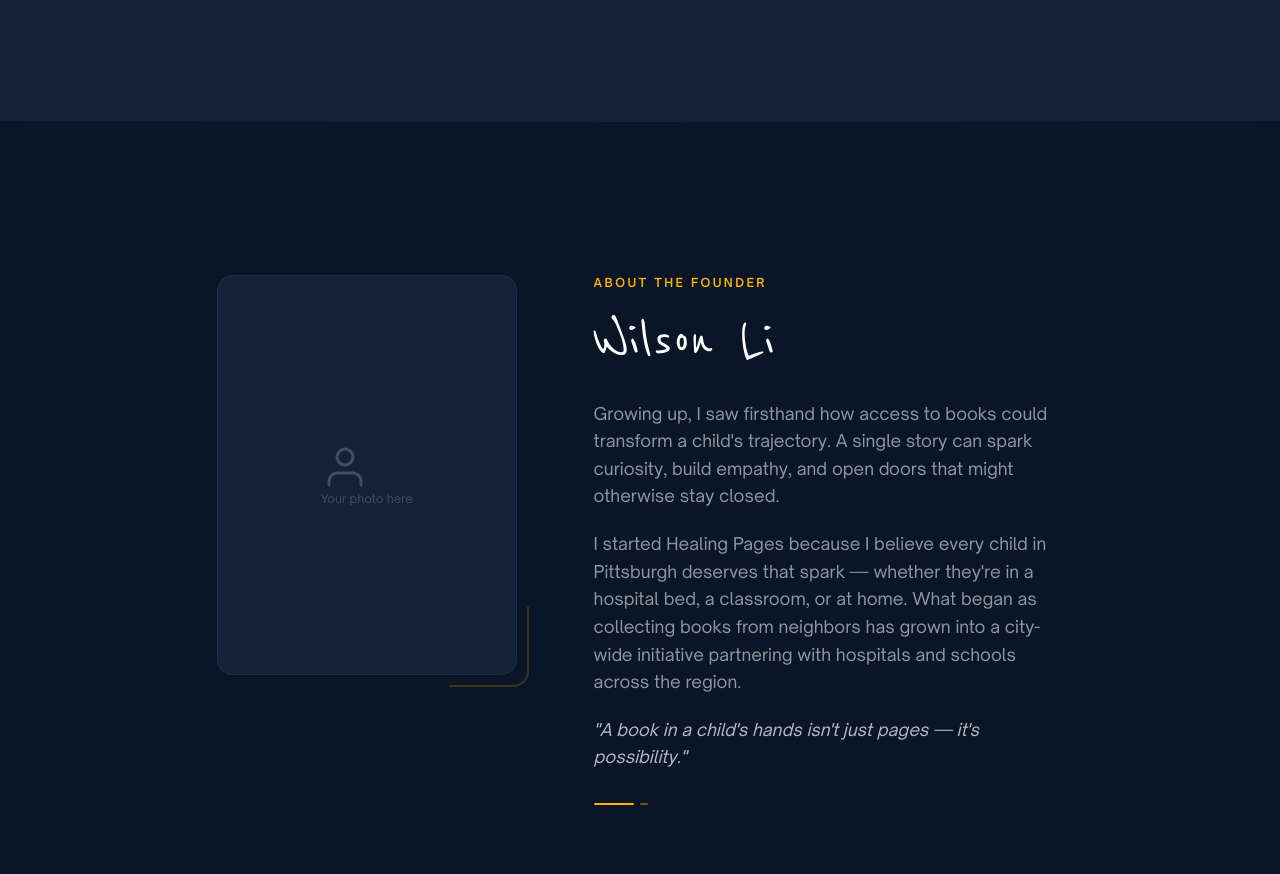
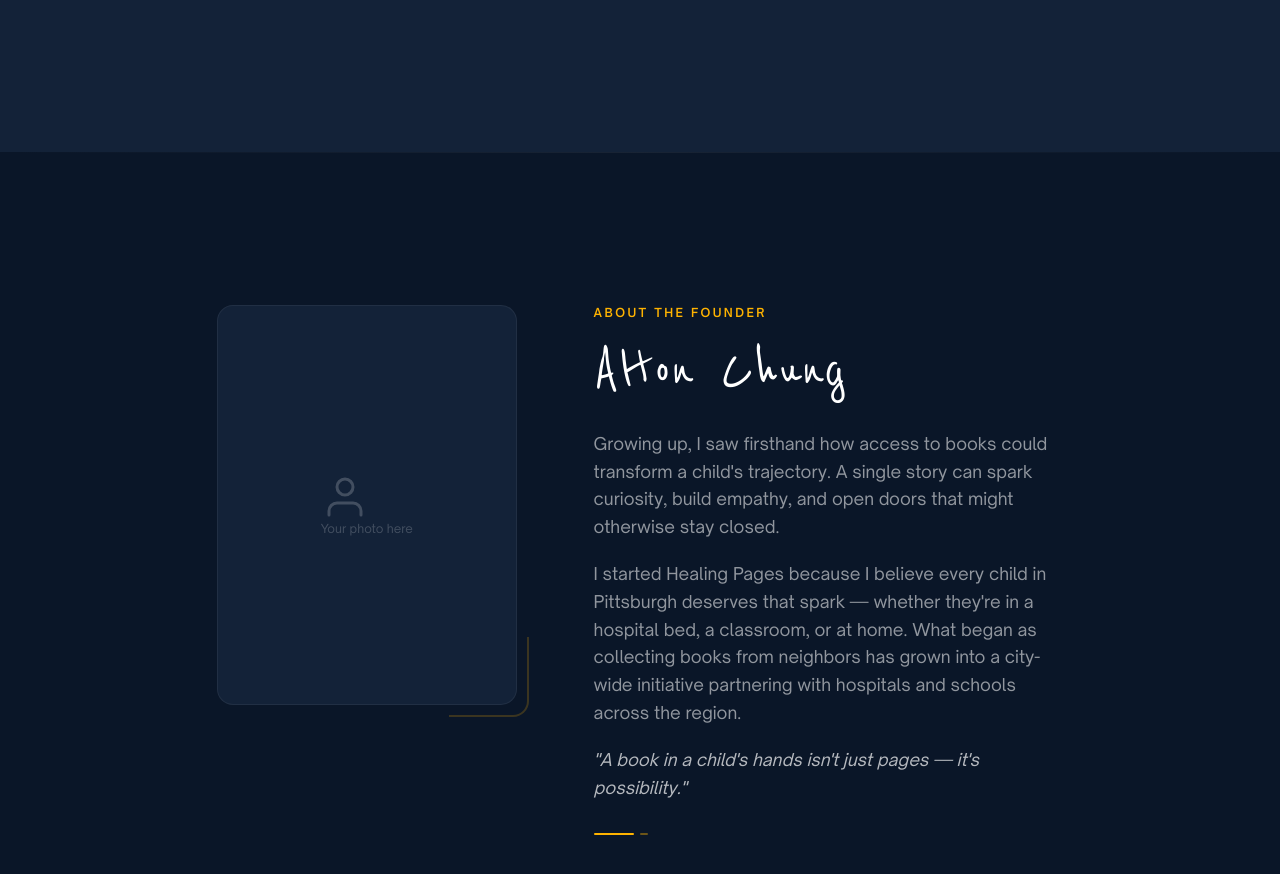
Before and after one commit to wilson-li3/HealingPages, a React (Vite) app: page / in a window 1280 px wide. Shown: the part 4740-5614 px from the top of the page. Built offline with nearby package versions, Linux system fonts and the light colour scheme.

Commit message:
snapping across pages

```diff
--- a/src/App.tsx
+++ b/src/App.tsx
@@ -2,8 +2,7 @@ import Header from './components/Header';
 import Hero from './components/Hero';
 import ImpactCounter from './components/ImpactCounter';
 import MedicalWhy from './components/MedicalWhy';
-import About from './components/About';
-import Footer from './components/Footer';
+import { Founder, Partners, Acknowledgements } from './components/About';
 import CustomCursor from './components/CustomCursor';
 
 function App() {
@@ -14,8 +13,9 @@ function App() {
       <Hero />
       <ImpactCounter />
       <MedicalWhy />
-      <About />
-      <Footer />
+      <Founder />
+      <Partners />
+      <Acknowledgements />
     </main>
   );
 }
--- a/src/components/About.tsx
+++ b/src/components/About.tsx
@@ -1,4 +1,20 @@
 import { useEffect, useRef, useState } from 'react';
+
+function useInView(threshold = 0.1) {
+  const ref = useRef<HTMLDivElement>(null);
+  const [inView, setInView] = useState(false);
+  useEffect(() => {
+    const el = ref.current;
+    if (!el) return;
+    const obs = new IntersectionObserver(
+      ([entry]) => { if (entry.isIntersecting) { setInView(true); obs.disconnect(); } },
+      { threshold },
+    );
+    obs.observe(el);
+    return () => obs.disconnect();
+  }, [threshold]);
+  return { ref, inView };
+}
 
 const PARTNERS = [
   'UPMC Children\'s Hospital of Pittsburgh',
@@ -15,39 +31,29 @@ const ACKNOWLEDGEMENTS = [
   'Families who share the gift of literacy with their communities',
 ];
 
-export default function About() {
-  const ref = useRef<HTMLDivElement>(null);
-  const [inView, setInView] = useState(false);
-
-  useEffect(() => {
-    const el = ref.current;
-    if (!el) return;
-    const obs = new IntersectionObserver(
-      ([entry]) => { if (entry.isIntersecting) { setInView(true); obs.disconnect(); } },
-      { threshold: 0.1 },
-    );
-    obs.observe(el);
-    return () => obs.disconnect();
-  }, []);
+/* ── Founder ── */
+export function Founder() {
+  const { ref, inView } = useInView();
 
   return (
-    <section id="about" ref={ref} className="relative bg-navy overflow-hidden" style={{ padding: 'clamp(6rem, 12vw, 11rem) 0' }}>
-      {/* Top border */}
+    <section
+      id="about"
+      ref={ref}
+      className="relative bg-navy overflow-hidden snap-section flex items-center"
+      style={{ minHeight: '100vh', padding: 'clamp(6rem, 12vw, 11rem) 0' }}
+    >
       <div className="absolute top-0 left-0 right-0 h-px bg-gradient-to-r from-transparent via-white/[0.06] to-transparent" />
 
       <div className="relative w-full" style={{ maxWidth: '1000px', margin: '0 auto', padding: '0 clamp(2rem, 6vw, 6rem)' }}>
-
-        {/* ── Founder Section ── */}
         <div
           className={`grid grid-cols-1 lg:grid-cols-[300px_1fr] items-start transition-all duration-700 ${
             inView ? 'opacity-100 translate-y-0' : 'opacity-0 translate-y-8'
           }`}
-          style={{ gap: 'clamp(3rem, 6vw, 5rem)', marginBottom: 'clamp(6rem, 12vw, 10rem)' }}
+          style={{ gap: 'clamp(3rem, 6vw, 5rem)' }}
         >
           {/* Photo placeholder */}
           <div className="relative mx-auto lg:mx-0 w-full" style={{ maxWidth: '300px' }}>
             <div className="aspect-[3/4] rounded-2xl bg-navy-light border border-white/[0.06] overflow-hidden flex items-center justify-center">
-              {/* Replace with <img src="/founder.jpg" alt="Wilson Li, founder of Healing Pages" className="w-full h-full object-cover" /> */}
               <div className="text-center px-6">
                 <svg width="48" height="48" viewBox="0 0 24 24" fill="none" stroke="currentColor" strokeWidth="1.5" strokeLinecap="round" strokeLinejoin="round" className="text-white/20 mx-auto mb-3">
                   <path d="M20 21v-2a4 4 0 00-4-4H8a4 4 0 00-4 4v2" />
@@ -56,7 +62,6 @@ export default function About() {
                 <p className="text-white/20 text-xs font-body">Your photo here</p>
               </div>
             </div>
-            {/* Decorative corner accent */}
             <div className="absolute -bottom-3 -right-3 w-20 h-20 border-r-2 border-b-2 border-accent-yellow/20 rounded-br-2xl" aria-hidden="true" />
           </div>
 
@@ -69,7 +74,7 @@ export default function About() {
               className="font-display text-white leading-[0.95]"
               style={{ fontSize: 'clamp(2.5rem, 5vw, 4rem)', marginTop: '1.25rem', marginBottom: '1.75rem' }}
             >
-              Wilson Li
+              Alton Chung
             </h2>
             <div className="text-white/55 leading-relaxed font-body" style={{ fontSize: 'clamp(0.95rem, 1.6vw, 1.0625rem)' }}>
               <p>
@@ -87,22 +92,37 @@ export default function About() {
                 "A book in a child's hands isn't just pages — it's possibility."
               </p>
             </div>
-            {/* Decorative line */}
             <div className="flex items-center gap-1.5" style={{ marginTop: '2rem' }}>
               <span className="inline-block w-10 h-[2px] bg-accent-yellow rounded-full" />
               <span className="inline-block w-2 h-[2px] bg-accent-yellow/40 rounded-full" />
             </div>
           </div>
         </div>
+      </div>
+    </section>
+  );
+}
 
-        {/* ── Partners ── */}
+/* ── Partners ── */
+export function Partners() {
+  const { ref, inView } = useInView();
+
+  return (
+    <section
+      id="partners"
+      ref={ref}
+      className="relative bg-navy-light overflow-hidden snap-section flex items-center"
+      style={{ minHeight: '100vh', padding: 'clamp(6rem, 12vw, 11rem) 0' }}
+    >
+      <div className="absolute top-0 left-0 right-0 h-px bg-gradient-to-r from-transparent via-white/[0.06] to-transparent" />
+
       <div
-          className={`transition-all duration-700 delay-200 ${
+        className={`relative w-full transition-all duration-700 ${
           inView ? 'opacity-100 translate-y-0' : 'opacity-0 translate-y-8'
         }`}
-          style={{ marginBottom: 'clamp(6rem, 12vw, 10rem)' }}
+        style={{ maxWidth: '1000px', margin: '0 auto', padding: '0 clamp(2rem, 6vw, 6rem)' }}
       >
-          <div className="text-center" style={{ marginBottom: 'clamp(2.5rem, 5vw, 3.5rem)' }}>
+        <div className="text-center" style={{ marginBottom: 'clamp(3rem, 6vw, 4.5rem)' }}>
           <span className="text-medical-blue text-xs font-semibold tracking-[0.2em] uppercase font-body block">
             Current Partners
           </span>
@@ -126,15 +146,54 @@ export default function About() {
           ))}
         </div>
       </div>
+    </section>
+  );
+}
 
-        {/* ── Acknowledgements ── */}
+/* ── Acknowledgements (includes footer at bottom) ── */
+
+const FOOTER_LINKS = [
+  {
+    heading: 'Pages',
+    items: [
+      { label: 'Impact', href: '#impact' },
+      { label: 'Medical Why', href: '#medical-why' },
+      { label: 'About', href: '#about' },
+      { label: 'Partners', href: '#partners' },
+      { label: 'Acknowledgements', href: '#acknowledgements' },
+    ],
+  },
+  {
+    heading: 'Get Involved',
+    items: [
+      { label: 'Donate Books', href: '#donate' },
+      { label: 'Schedule Pickup', href: '#schedule' },
+      { label: 'Volunteer', href: '#volunteer' },
+    ],
+  },
+];
+
+export function Acknowledgements() {
+  const { ref, inView } = useInView();
+
+  return (
+    <section
+      id="acknowledgements"
+      ref={ref}
+      className="relative bg-navy overflow-hidden snap-section flex flex-col justify-between"
+      style={{ minHeight: '100vh' }}
+    >
+      <div className="absolute top-0 left-0 right-0 h-px bg-gradient-to-r from-transparent via-white/[0.06] to-transparent" />
+
+      {/* Acknowledgements content */}
       <div
-          id="acknowledgements"
-          className={`transition-all duration-700 delay-300 ${
+        className={`relative w-full flex-1 flex items-center transition-all duration-700 ${
           inView ? 'opacity-100 translate-y-0' : 'opacity-0 translate-y-8'
         }`}
+        style={{ padding: 'clamp(4rem, 8vw, 6rem) 0' }}
       >
-          <div className="text-center" style={{ marginBottom: 'clamp(2.5rem, 5vw, 3.5rem)' }}>
+        <div className="w-full" style={{ maxWidth: '1000px', margin: '0 auto', padding: '0 clamp(2rem, 6vw, 6rem)' }}>
+          <div className="text-center" style={{ marginBottom: 'clamp(3rem, 6vw, 4.5rem)' }}>
             <span className="text-accent-orange text-xs font-semibold tracking-[0.2em] uppercase font-body block">
               Thank You
             </span>
@@ -166,6 +225,45 @@ export default function About() {
           </div>
         </div>
       </div>
+
+      {/* Footer pinned to bottom */}
+      <footer className="border-t border-white/[0.06]">
+        <div className="w-full" style={{ maxWidth: '1000px', margin: '0 auto', padding: '0 clamp(2rem, 6vw, 6rem)' }}>
+          <div
+            className="grid grid-cols-1 md:grid-cols-[1.4fr_1fr_1fr]"
+            style={{ gap: 'clamp(2rem, 4vw, 3rem)', padding: 'clamp(2.5rem, 5vw, 3.5rem) 0' }}
+          >
+            <div>
+              <a href="/" className="font-display text-white leading-none select-none" style={{ fontSize: 'clamp(1.75rem, 3vw, 2.25rem)' }}>
+                Healing Pages
+              </a>
+              <p className="text-white/40 text-xs leading-relaxed max-w-xs" style={{ marginTop: '0.75rem' }}>
+                Prescribing literacy to children in Pittsburgh's hospitals and schools.
+              </p>
+            </div>
+            {FOOTER_LINKS.map((col) => (
+              <div key={col.heading}>
+                <h4 className="text-[11px] font-semibold tracking-[0.15em] uppercase text-white/30" style={{ marginBottom: '1rem' }}>
+                  {col.heading}
+                </h4>
+                <ul className="flex flex-col" style={{ gap: '0.625rem' }}>
+                  {col.items.map((link) => (
+                    <li key={link.href}>
+                      <a href={link.href} className="text-xs text-white/45 transition-colors duration-200 hover:text-white cursor-pointer">
+                        {link.label}
+                      </a>
+                    </li>
+                  ))}
+                </ul>
+              </div>
+            ))}
+          </div>
+          <div className="border-t border-white/[0.06] flex flex-col sm:flex-row items-center justify-between" style={{ padding: '1rem 0', gap: '0.5rem' }}>
+            <p className="text-white/20 text-xs">&copy; {new Date().getFullYear()} Healing Pages. Pittsburgh, PA.</p>
+            <p className="text-white/20 text-xs">Made with care for kids who need it most.</p>
+          </div>
+        </div>
+      </footer>
     </section>
   );
 }
--- a/src/components/Footer.tsx
+++ b/src/components/Footer.tsx
@@ -5,6 +5,7 @@ const LINKS = [
       { label: 'Impact', href: '#impact' },
       { label: 'Medical Why', href: '#medical-why' },
       { label: 'About', href: '#about' },
+      { label: 'Partners', href: '#partners' },
       { label: 'Acknowledgements', href: '#acknowledgements' },
     ],
   },
@@ -20,7 +21,9 @@ const LINKS = [
 
 export default function Footer() {
   return (
-    <footer className="relative bg-navy border-t border-white/[0.06]">
+    <footer
+      className="relative bg-navy border-t border-white/[0.06]"
+    >
       <div className="w-full" style={{ maxWidth: '1000px', margin: '0 auto', padding: '0 clamp(2rem, 6vw, 6rem)' }}>
         {/* Main footer grid */}
         <div
--- a/src/components/Hero.tsx
+++ b/src/components/Hero.tsx
@@ -94,7 +94,7 @@ export default function Hero() {
   return (
     <section
       ref={sectionRef}
-      className="relative w-full"
+      className="relative w-full snap-section"
       style={{ height: '400vh' }}
       aria-label="Healing Pages hero"
     >
--- a/src/components/ImpactCounter.tsx
+++ b/src/components/ImpactCounter.tsx
@@ -81,7 +81,7 @@ export default function ImpactCounter() {
     <section
       id="impact"
       ref={ref}
-      className="relative bg-navy overflow-hidden"
+      className="relative bg-navy overflow-hidden snap-section flex items-center"
       style={{ padding: 'clamp(6rem, 12vw, 11rem) 0' }}
     >
       {/* Subtle top border glow */}
--- a/src/components/MedicalWhy.tsx
+++ b/src/components/MedicalWhy.tsx
@@ -34,7 +34,7 @@ export default function MedicalWhy() {
     <section
       id="medical-why"
       ref={ref}
-      className="relative bg-navy-light overflow-hidden"
+      className="relative bg-navy-light overflow-hidden snap-section flex items-center"
       style={{ padding: 'clamp(6rem, 12vw, 11rem) 0' }}
     >
       {/* Decorative blob */}
--- a/src/index.css
+++ b/src/index.css
@@ -26,10 +26,20 @@
   box-sizing: border-box;
 }
 
+html {
+  scroll-snap-type: y mandatory;
+}
+
 body {
   font-family: var(--font-body);
   -webkit-font-smoothing: antialiased;
   -moz-osx-font-smoothing: grayscale;
+}
+
+/* Each major section snaps to viewport */
+.snap-section {
+  scroll-snap-align: start;
+  min-height: 100vh;
 }
 
 @media (hover: hover) {
```
Also changed, not shown: src/hooks/useScrollSnap.ts (added, +48 -0 lines). Lines whose indentation alone changed are shown as unchanged.
